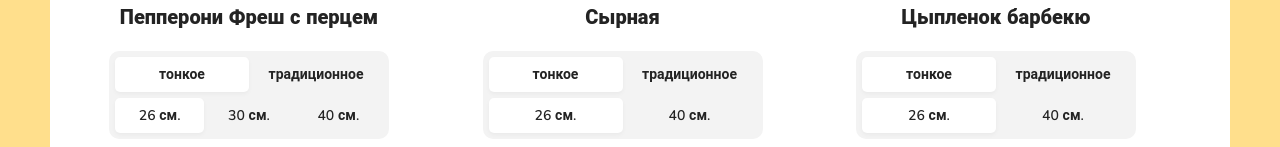
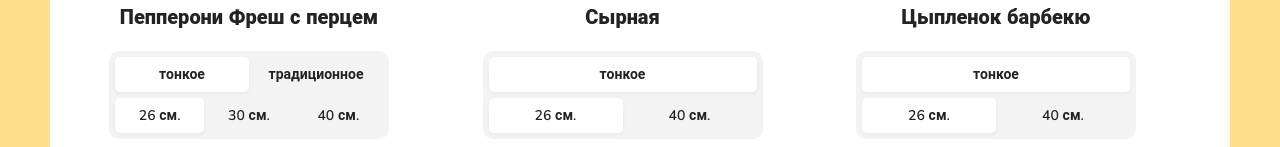
Before and after one commit to Dash-02/React, a React (Create React App) app in the folder my-react-pizza/: page / in a window 1280 px wide. Shown: the part 570-717 px from the top of the page. Built offline with nearby package versions, Linux system fonts and the light colour scheme.

Commit message:
size-type-onStatus-active

```diff
--- a/my-react-pizza/src/App.js
+++ b/my-react-pizza/src/App.js
@@ -21,10 +21,13 @@ function App() {
         <div className="content__items">
           {
             pizza.map((element) => (
-              <PizzaBlock title={element.title}
-              prise={element.prise}
-              imageURL={element.imageUrl}
-              size={element.sizes}/>
+              <PizzaBlock
+                title={element.title}
+                prise={element.prise}
+                imageURL={element.imageUrl}
+                size={element.sizes}
+                type={element.types}
+              />
             ))
           }
         </div>
--- a/my-react-pizza/src/components/PizzaBlock.jsx
+++ b/my-react-pizza/src/components/PizzaBlock.jsx
@@ -1,11 +1,11 @@
 import React from 'react';
 
-function PizzaBlock({ title, price, imageURL, size }) {
+function PizzaBlock({ title, price, imageURL, size, type }) {
 
     const [activeSize, setActiveSize] = React.useState(0);
-    const onClickSize = (param) => {
-        setActiveSize(param);
-    }
+    const [activeType, setActiveType] = React.useState(0);
+
+    const typeNames = ["тонкое", "традиционное"];
 
     return (
         <div className="pizza-block">
@@ -17,18 +17,22 @@ function PizzaBlock({ title, price, imageURL, size }) {
         <h4 className="pizza-block__title">{title}</h4>
         <div className="pizza-block__selector">
             <ul>
-                <li className="active">тонкое</li>
-                <li>традиционное</li>
+                {
+                    type.map((el) => (
+                        <li onClick={() => setActiveType(el)} className={activeType === el ? 'active' : ''}>
+                            {typeNames[el]}
+                        </li>
+                    ))
+                }
             </ul>
             <ul>
                 {
                     size.map((el, i) => (
-                        <li onClick={() => onClickSize(i)} className={activeSize === i ? 'active' : ''}> {el} см.</li>
+                        <li onClick={() => setActiveSize(i)} className={activeSize === i ? 'active' : ''}>
+                            {el} см.
+                        </li>
                     ))
                 }
-                {/* <li className="active">26 см.</li>
-                <li>30 см.</li>
-                <li>40 см.</li> */}
             </ul>
         </div>
         <div className="pizza-block__bottom">
```
